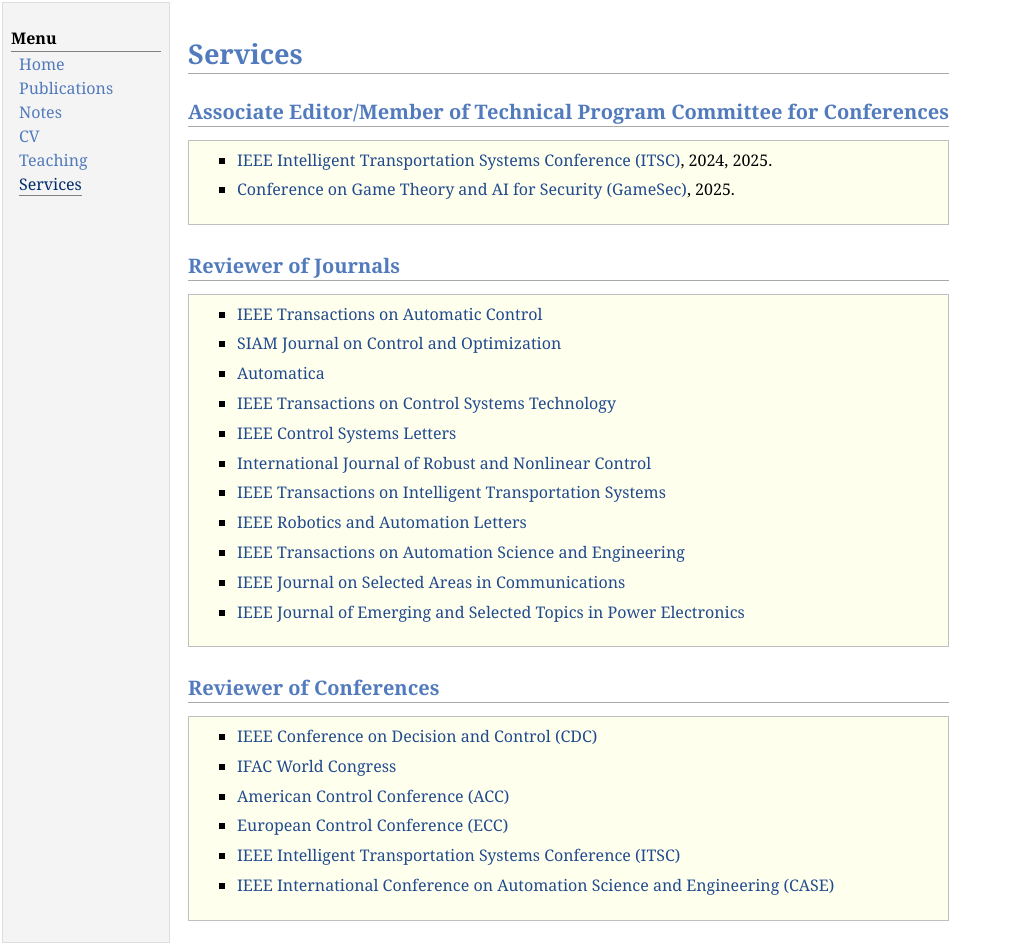
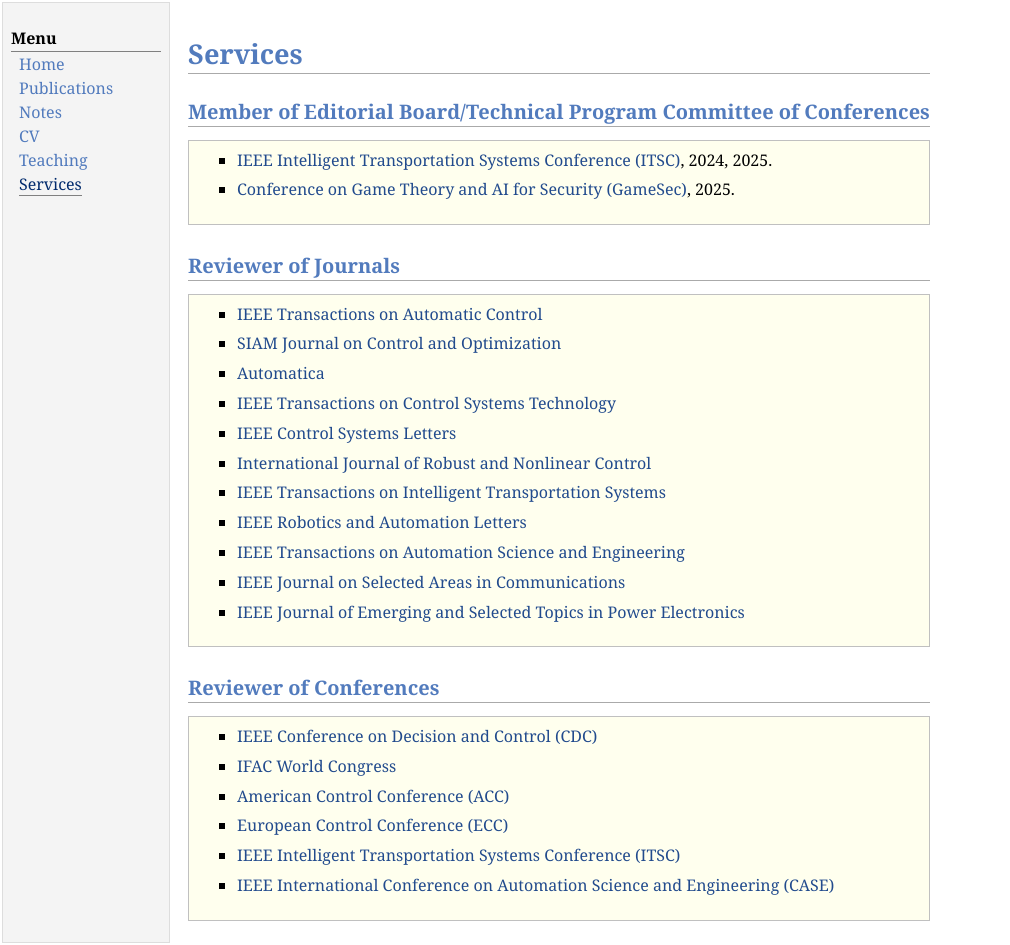
Before and after one commit to yuchaotaigu/yuchaotaigu.github.io, a Jekyll site: the page services.html, which Jekyll copies as it is, in a window 1280 px wide. Shown: the whole page, without its empty margins (0-1010 px from the left). Built offline with Jekyll 4.4.1, drawn with Linux system fonts in a browser that asks for light colours; comment, search, counter and statistics services are not loaded.

Commit message:
Update services.html

```diff
--- a/services.html
+++ b/services.html
@@ -23,7 +23,7 @@
 <td id="layout-content">
 <h1>Services</h1>
 
-<h2>Associate Editor/Member of Technical Program Committee for Conferences</h2>
+<h2>Member of Editorial Board/Technical Program Committee of Conferences</h2>
 <div class="infoblock">
 <div class="blockcontent">
 <ul>
```
